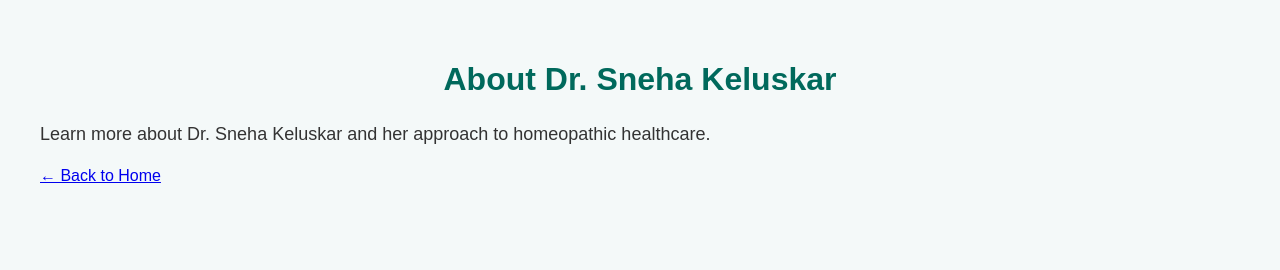
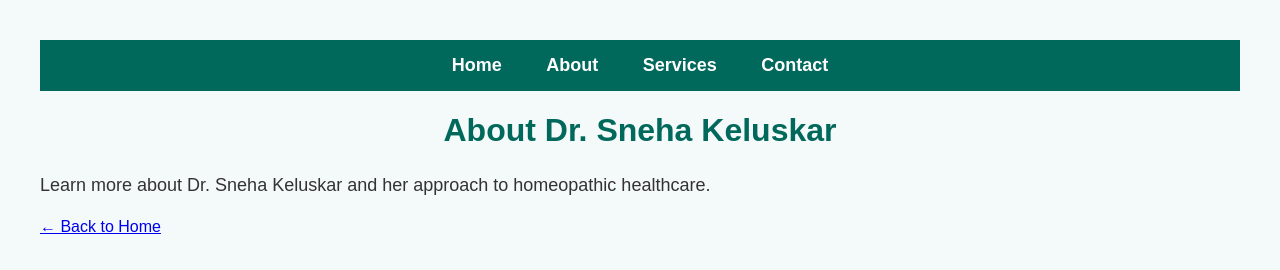
Before and after one commit to drSnehaKeluskar/dr-sneha-clininc, a plain HTML site: page pages/about.html in a window 1280 px wide. Drawn offline with Linux system fonts and the light colour scheme.

Commit message:
Update about.html

```diff
--- a/pages/about.html
+++ b/pages/about.html
@@ -11,9 +11,20 @@
     <title>About Dr. Sneha Keluskar</title>
 
     <link rel="stylesheet" href="../style.css">
+
+    <link rel="stylesheet"
+          href="https://cdnjs.cloudflare.com/ajax/libs/font-awesome/6.5.2/css/all.min.css">
+
 </head>
 
 <body>
+<nav>
+    <a href="../index.html">Home</a>
+    <a href="about.html">About</a>
+    <a href="services.html">Services</a>
+    <a href="contact.html">Contact</a>
+</nav>
+
 
     <h1>About Dr. Sneha Keluskar</h1>
 
```
